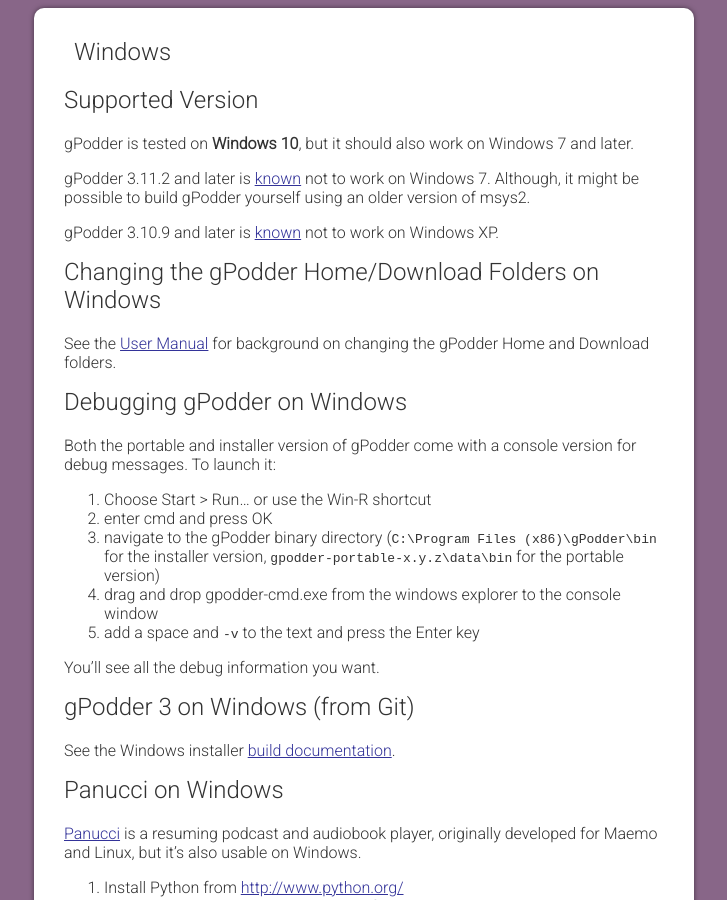
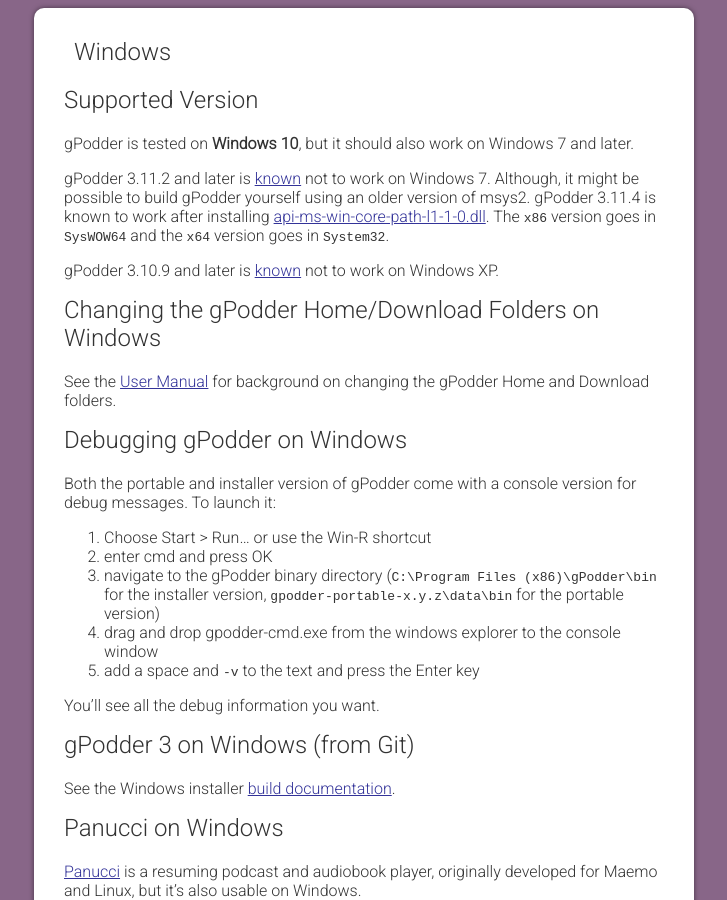
Before and after one commit to gpodder/gpodder.github.io, a Jekyll site: the page built from docs/windows.md, in a window 1280 px wide and 900 px high. Shown: the whole window, without its empty margins (276-1003 px from the left). Built offline with Jekyll 4.4.1, drawn with Linux system fonts in a browser that asks for light colours; our own code applies the rules of GitHub Pages for plain Markdown files.

Commit message:
Windows 7 will work after installing api-ms-win-core-path-l1-1-0.dll.

```diff
--- a/docs/windows.md
+++ b/docs/windows.md
@@ -9,7 +9,9 @@
 
 gPodder 3.11.2 and later is [known](https://github.com/gpodder/gpodder/issues/1540)
 not to work on Windows 7. Although, it might be possible to build gPodder yourself
-using an older version of msys2.
+using an older version of msys2. gPodder 3.11.4 is known to work after installing
+[api-ms-win-core-path-l1-1-0.dll](https://github.com/nalexandru/api-ms-win-core-path-HACK/releases).
+The `x86` version goes in `SysWOW64` and the `x64` version goes in `System32`.
 
 gPodder 3.10.9 and later is [known](https://www.freelists.org/post/gpodder/gpodder-Digest-V9-17)
 not to work on Windows XP.
```
